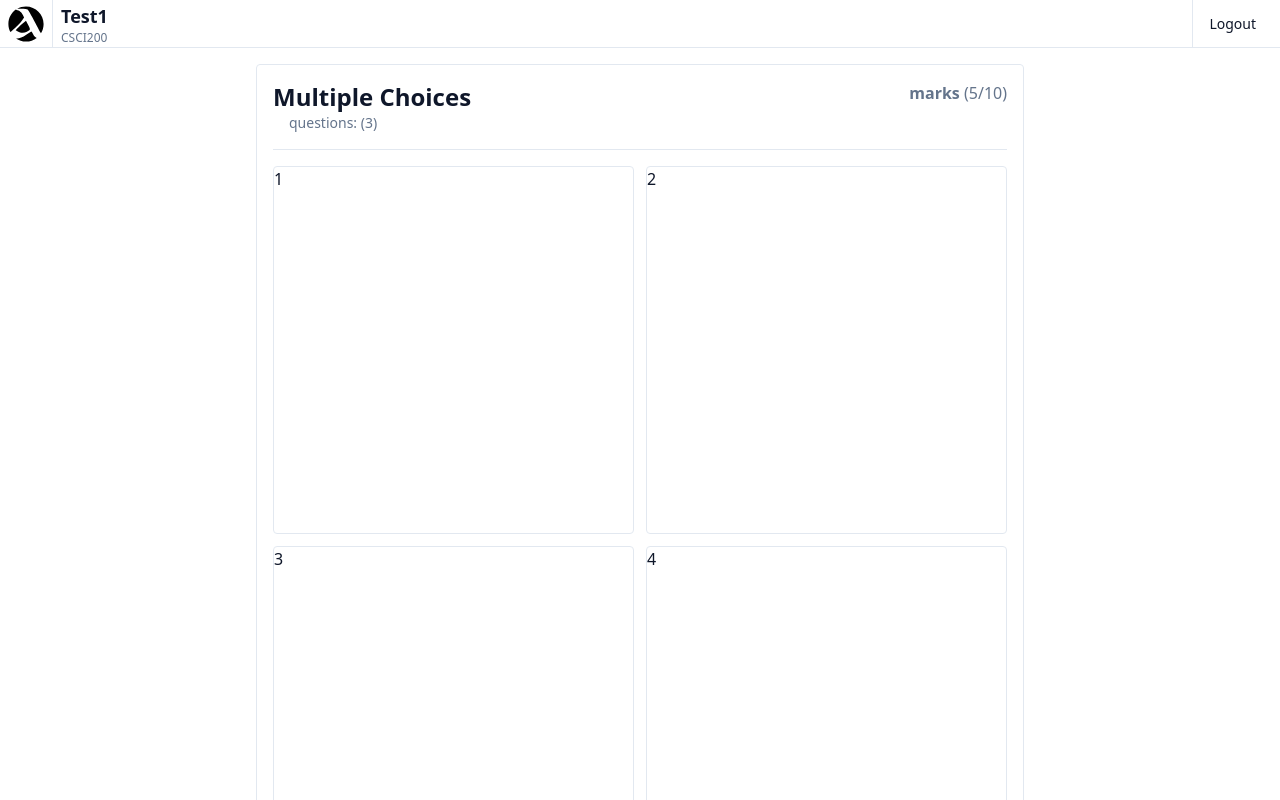
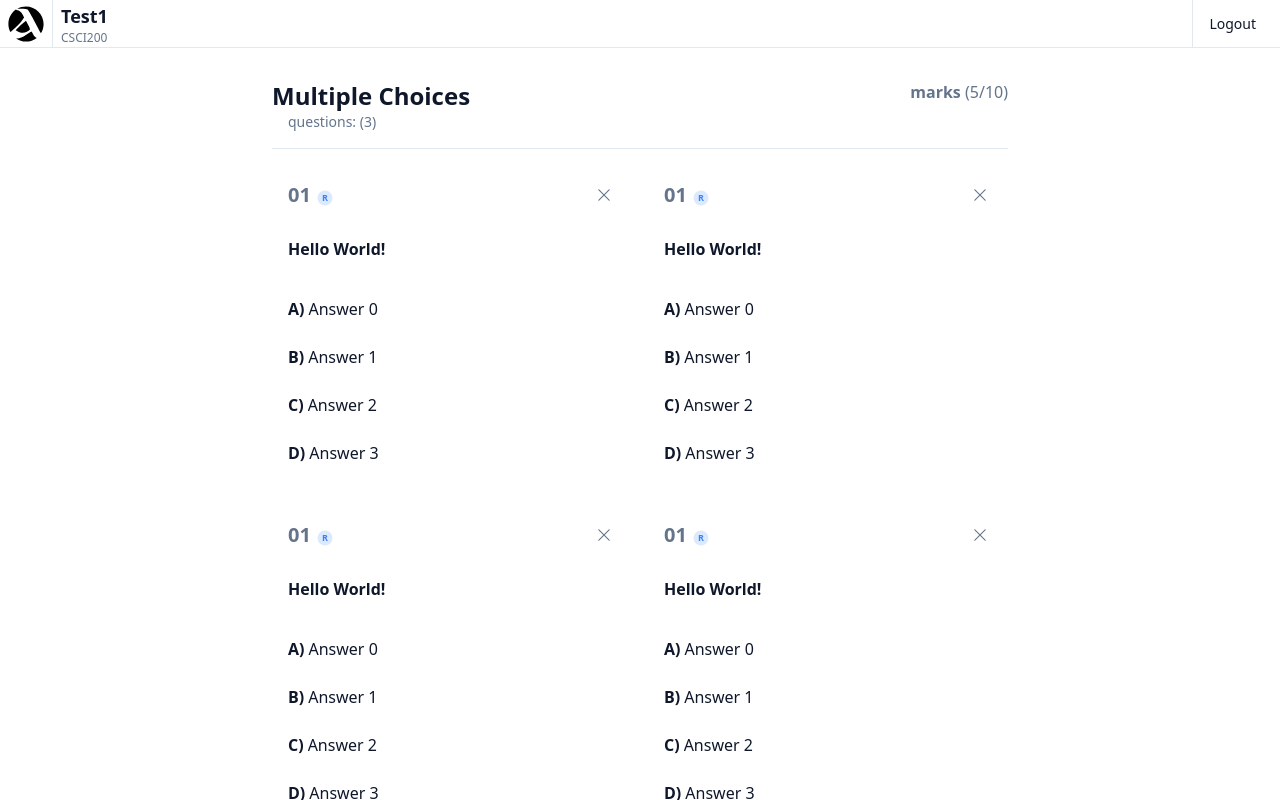
Before and after one commit to NashNoman/AureusEMS, a Next.js app in the folder nextjs/: page /builder/1 in a window 1280 px wide. Built offline with nearby package versions, Linux system fonts and the light colour scheme.

Commit message:
Started to implement multiple choice questions

```diff
--- /dev/null
+++ b/nextjs/components/Tiptap.tsx
@@ -0,0 +1,23 @@
+"use client";
+
+import { EditorContent, useEditor } from "@tiptap/react";
+import StarterKit from "@tiptap/starter-kit";
+
+export default function Tiptap() {
+  const editor = useEditor({
+    extensions: [StarterKit],
+    content: '<p class="text-semibold">Hello World!</p>',
+    injectCSS: false,
+    parseOptions: {
+      preserveWhitespace: "full",
+    },
+    editorProps: {
+      attributes: {
+        class:
+          "py-1 px-2 mx-2 my-6 font-semibold rounded-lg outline-none focus:bg-accent text-semibold",
+      },
+    },
+  });
+
+  return <EditorContent editor={editor} />;
+}
--- /dev/null
+++ b/nextjs/components/builder/BuilderQuestionWrapper.tsx
@@ -0,0 +1,25 @@
+import Tiptap from "@/components/Tiptap";
+import { Cross1Icon } from "@radix-ui/react-icons";
+import { ReactNode } from "react";
+
+export default function BuilderQuestionWrapper({
+  children,
+}: {
+  children: ReactNode;
+}) {
+  return (
+    <div className="bg-background min-h-[16rem] rounded-sm outline outline-transparent focus-within:!outline-gray-400 focus-within:outline-2 hover:outline-border  transition-all">
+      <div className="flex justify-between items-center px-4 pt-4">
+        <div className="flex items-baseline gap-1">
+          <p className="font-bold text-xl text-muted-foreground">01</p>
+          <span className="text-blue-500 bg-blue-100 px-1.5 py-0.5  text-xs font-semibold rounded-full aspect-square scale-75">
+            R
+          </span>
+        </div>
+        <Cross1Icon className="cursor-pointer text-muted-foreground hover:bg-accent transition-all p-1 h-6 w-6 rounded-full" />
+      </div>
+      <Tiptap />
+      <div className="px-2">{children}</div>
+    </div>
+  );
+}
--- /dev/null
+++ b/nextjs/components/builder/MCQInput.tsx
@@ -0,0 +1,51 @@
+"use client";
+
+import { useState } from "react";
+
+const nums = [1, 2, 3, 4];
+
+export default function MCQInput() {
+  const uid = Math.random();
+
+  return (
+    <div className="mb-4">
+      {nums.map((num, index) => {
+        return <Input key={num} order={index} qid={uid} />;
+      })}
+    </div>
+  );
+}
+
+const letters = ["A", "B", "C", "D"];
+
+const Input = ({ order, qid }: { order: number; qid: number }) => {
+  const [isChecked, setIsChecked] = useState<boolean>(false);
+
+  return (
+    <div
+      key={order}
+      className={`my-2 w-full flex gap-1 p-2 rounded-md transition-all hover:shadow-sm ${
+        isChecked && "bg-green-100 outline-green-200 "
+      }`}
+    >
+      <input
+        type="radio"
+        name={qid + ""}
+        id={`${qid} ${order}`}
+        className="hidden"
+        onChange={(e) => setIsChecked(e.target.checked)}
+      />
+      <label
+        htmlFor={`${qid} ${order}`}
+        className="font-semibold cursor-pointer"
+      >
+        {letters[order]})
+      </label>
+      <input
+        type="text"
+        className="flex-grow outline-none bg-transparent"
+        defaultValue={`Answer ${order}`}
+      />
+    </div>
+  );
+};
--- a/nextjs/components/builder/MCQSectionBody.tsx
+++ b/nextjs/components/builder/MCQSectionBody.tsx
@@ -1,15 +1,15 @@
+import BuilderQuestionWrapper from "@/components/builder/BuilderQuestionWrapper";
+import MCQInput from "@/components/builder/MCQInput";
+
 const array = [1, 2, 3, 4, 5];
 
 export default function MCQSectionBody() {
   return (
-    <div className="grid grid-cols-2 gap-3">
+    <div className="grid grid-cols-2 gap-4">
       {array.map((num) => (
-        <div
-          key={num}
-          className="bg-background min-h-[23rem] rounded-sm border"
-        >
-          {num}
-        </div>
+        <BuilderQuestionWrapper key={num}>
+          <MCQInput />
+        </BuilderQuestionWrapper>
       ))}
     </div>
   );
--- a/nextjs/components/builder/SectionWrapper.tsx
+++ b/nextjs/components/builder/SectionWrapper.tsx
@@ -1,5 +1,5 @@
 import { ReactNode } from "react";
 
 export default function SectionWrapper({ children }: { children: ReactNode }) {
-  return <div className="rounded-sm w-[60%] p-4 border">{children}</div>;
+  return <div className="rounded-sm w-[60%] p-4">{children}</div>;
 }
```
